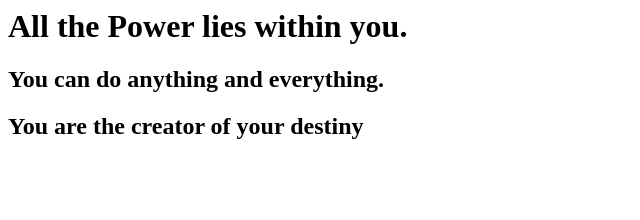
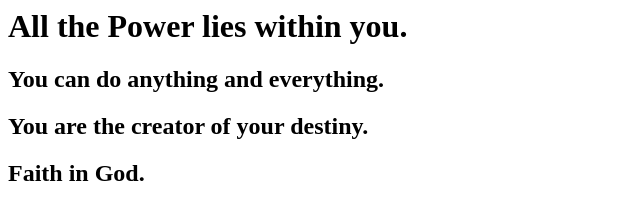
Before and after one commit to chiranjiv95/firstgitrepo, a plain HTML site: page index.html in a window 1280 px wide. Shown: the whole page, without its empty margins (0-640 px from the left). Drawn offline with Linux system fonts and the light colour scheme.

Commit message:
added 4th quote

```diff
--- a/index.html
+++ b/index.html
@@ -2,6 +2,7 @@
   <body>
 	  <h1>All the Power lies within you.</h1>
 	  <h2>You can do anything and everything.</h2>
-	  <h2>You are the creator of your destiny</h2>
+	  <h2>You are the creator of your destiny.</h2>
+	  <h2>Faith in God.</h2>
   </body>
 </html>
```
